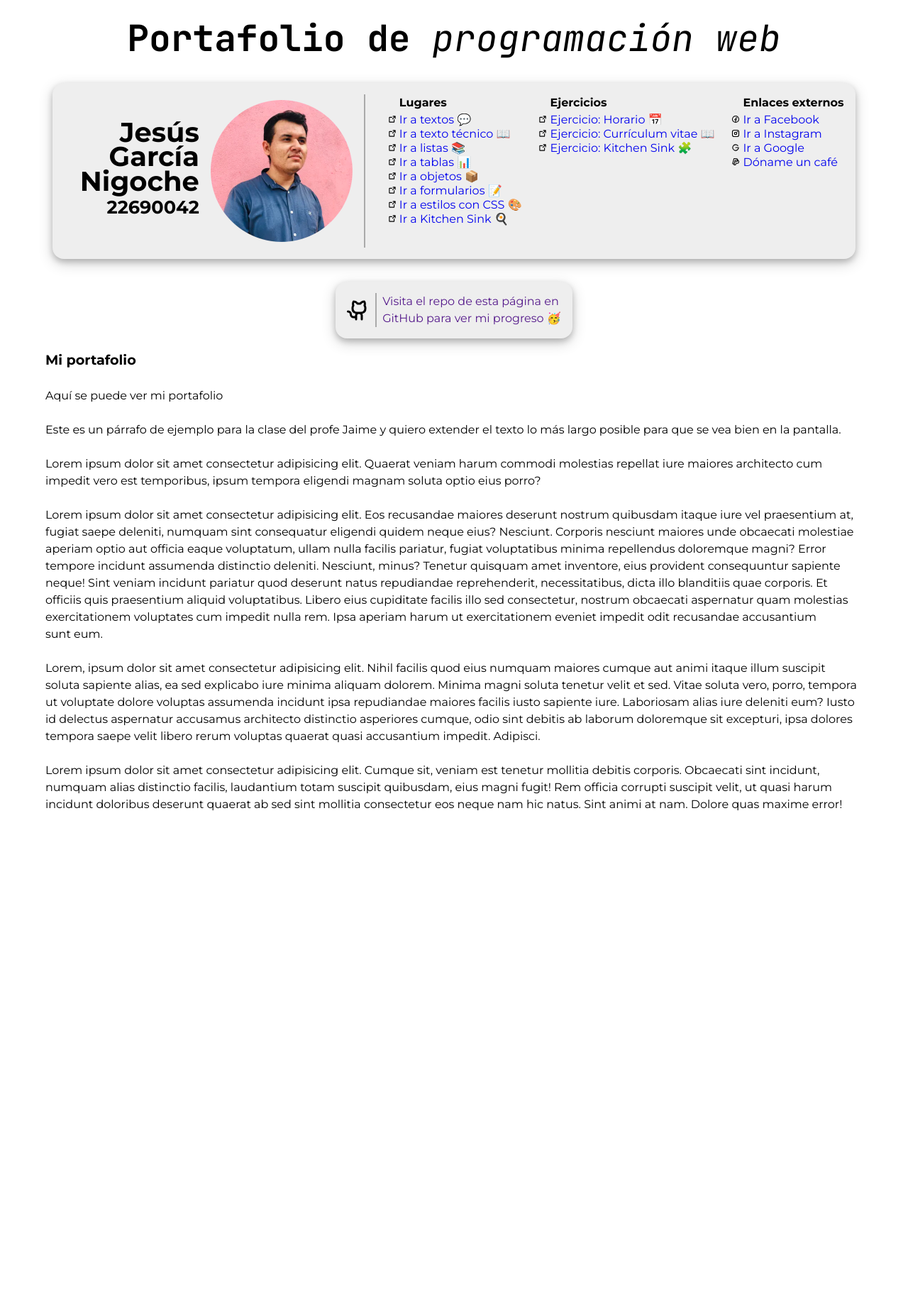
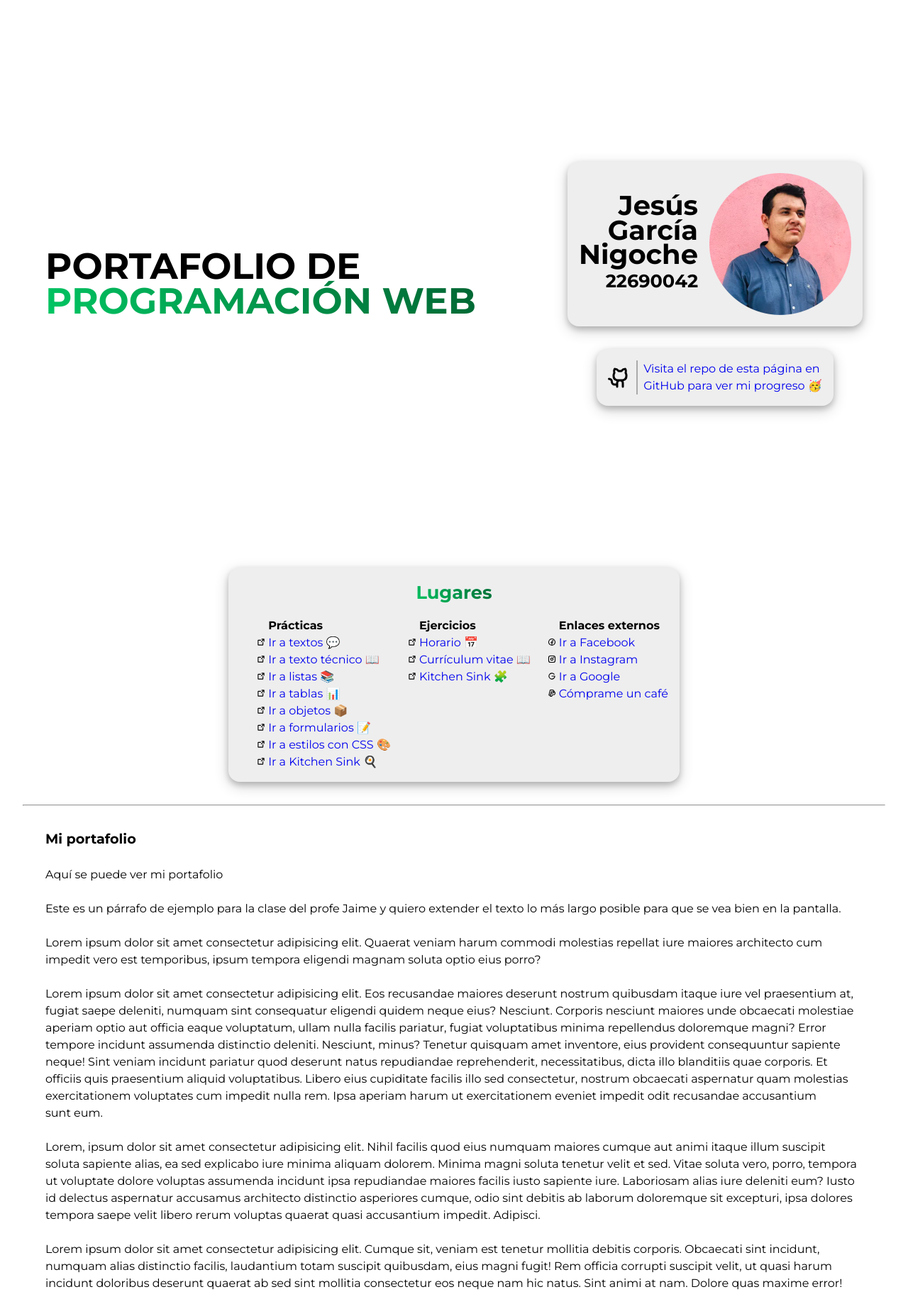
Before and after one commit to jgnTec/PW-Portafolio, a PHP site: page / in a window 1280 px wide. Shown: the whole page at 71% size. Before the commit the page ends 1143 px from the top, so only its background shows below. Run offline with PHP 8.4, Linux system fonts and the light colour scheme.

Commit message:
Ajustes de diseño y correcciones

```diff
--- a/css/index-styles.css
+++ b/css/index-styles.css
@@ -9,13 +9,20 @@ h4 { font-size: 1.2rem; }
 /*header * {
    border: 1px solid orangered;
 }*/
-.mis-datos, header > section, header > section > nav, section, header, .repo-en-github { display: flex; }
+:root {
+   --colorDeAcento: #006432;
+}
 ul > li:has(a)::marker { content: url(/assets/external.svg) " "; }
 ul > li:has(strong) { list-style: none; }
 a { text-decoration: none; }
-.principal {
+hr { margin: 32px; }
+main {
+   padding: 0 5vw;
+}
+.destacado {
    background-color: #eee;
    padding: 16px;
+   max-width: fit-content;
    border-radius: 16px;
    box-shadow: 0 4px 8px 0 rgba(0, 0, 0, 0.2), 0 6px 20px 0 rgba(0, 0, 0, 0.19);
 }
@@ -24,27 +31,30 @@ a { text-decoration: none; }
    margin: 0 8px;
    height: auto;
 }
+.degradado-texto-verdoso {
+   background-color: black;
+   background-image: linear-gradient(45deg, #00c864, var(--colorDeAcento));
+   background-size: 100%;
+   background-repeat: repeat;
+   background-clip: text;
+   -webkit-background-clip: text;
+   -webkit-text-fill-color: transparent;
+   -moz-background-clip: text;
+   -moz-text-fill-color: transparent;
+}
+.contenedor-generico { display: flex; justify-content: center; align-items: center; }
 
 /* Estilos del documento */
-h1, h1 span {
-   font-family: "JetBrains Mono", monospace;
-}
-h1 span {
-   font-weight: normal;
-   font-style: italic;
-}
-header h1 {
-   text-align: center;
-   padding: 16px;
-   margin-bottom: 8px;
+h1 {
+   line-height: 95%;
+   text-transform: uppercase;
 }
 .yo {
-   padding: 8px;
    display: flex;
-   justify-content: center;
-   align-items: center;
+   flex-direction: row;
 }
 .mis-datos {
+   display: flex;
    flex-direction: column;
    justify-content: center;
    text-align: right;
@@ -57,15 +67,28 @@ header h1 {
 nav > ul > li:has(a) {
    margin-bottom: -4px;
 }
-header > section > nav {
-   flex-direction: row;
+body > nav div.destacado {
+   display: flex;
+   flex-direction: column;
+   align-items: center;
 }
-header > section {
-   justify-content: center;
+body > nav div.destacado h3 {
+   margin-bottom: 16px;
 }
-body {
-   max-width: 90%;
-   margin: auto;
+body > nav div.destacado div {
+   display: flex;
+}
+#principio {
+   height: 100vh;
+   padding: 0 5vw;
+   display: flex;
+   justify-content: space-between;
+   align-items: center;
+}
+#principio > section {
+   display: flex;
+   flex-direction: column;
+   align-items: center;
 }
 main p {
    margin: 24px 0;
@@ -74,28 +97,24 @@ main p {
    text-align: center;
 }
 .mi-foto {
-   background-image: url("/assets/IMG_E3041b-edit3.webp");
+   background-image: url(/assets/IMG_E3041b-edit3.webp);
    background-size: cover;
-   width: 200px;
-   height: 200px;
+   min-width: 200px;
+   min-height: 200px;
 }
 li:has(a.fb)::marker { content: url(/assets/facebook.svg) " "; }
 li:has(a.ig)::marker { content: url(/assets/instagram.svg) " "; }
 li:has(a.goo)::marker { content: url(/assets/google.svg) " "; }
 li:has(a.pay)::marker { content: url(/assets/paypal.svg) " "; }
 #repo-en-github {
+   display: flex;
    margin-top: 32px;
    width: auto;
    align-items: center;
 }
 #repo-en-github img {
-   width: 32px;
-   height: 32px;
-}
-header {
-   flex-direction: column;
-   align-items: center;
-   margin-bottom: 16px;
+   min-width: 32px;
+   min-height: 32px;
 }
 #repo-en-github .linea-vertical {
    height: 3em;
--- a/index.html
+++ b/index.html
@@ -11,20 +11,31 @@
     <title>Portafolio</title>
 </head>
 <body>
-    <header>
-        <h1>Portafolio de <span>programación web</span></h1>
-        <section class="principal">
-            <div class="yo">
+    <header id="principio">
+        <h1>Portafolio de <span class="degradado-texto-verdoso">programación web</span></h1>
+        <section>
+            <div class="yo destacado">
                 <div class="mis-datos">
                     <h2>Jesús García Nigoche</h2>
                     <h3>22690042</h3>
                 </div>
                 <div class="mi-foto"></div>
             </div>
-            <div class="linea-vertical"></div>
-            <nav>
+            <a href="https://github.com/jgnTec" target="_blank">
+                <section id="repo-en-github" class="destacado">
+                    <img src="assets/github.svg" alt="GitHub">
+                    <div class="linea-vertical"></div>
+                    <p>Visita el repo de esta página en <br> GitHub para ver mi progreso 🥳</p>
+                </section>
+            </a>
+        </section>
+    </header>
+    <nav class="contenedor-generico">
+        <div class="destacado">
+            <h3 class="degradado-texto-verdoso">Lugares</h3>
+            <div>
                 <ul>
-                    <li><strong>Lugares</strong></li>
+                    <li><strong>Prácticas</strong></li>
                     <li><a href="textos.html">Ir a textos 💬</a></li>
                     <li><a href="tecnico.html">Ir a texto técnico 📖</a></li>
                     <li><a href="listas.html">Ir a listas 📚</a></li>
@@ -36,27 +47,21 @@
                 </ul>
                 <ul>
                     <li><strong>Ejercicios</strong></li>
-                    <li><a href="horario.html">Ejercicio: Horario 📅</a></li>
-                    <li><a href="cv.html">Ejercicio: Currículum vitae 📖</a></li>
-                    <li><a href="ks2.html">Ejercicio: Kitchen Sink 🧩</a></li>
+                    <li><a href="horario.html">Horario 📅</a></li>
+                    <li><a href="cv.html">Currículum vitae 📖</a></li>
+                    <li><a href="ks2.html">Kitchen Sink 🧩</a></li>
                 </ul>
                 <ul>
                     <li><strong>Enlaces externos</strong></li>
                     <li><a class="fb" href="https://www.facebook.com">Ir a Facebook</a></li>
                     <li><a class="ig" href="https://www.instagram.com">Ir a Instagram</a></li>
                     <li><a class="goo" href="https://www.google.com">Ir a Google</a></li>
-                    <li><a class="pay" href="https://paypal.me/jgn1022">Dóname un café</a></li>
+                    <li><a class="pay" href="https://paypal.me/jgn1022">Cómprame un café</a></li>
                 </ul>
-            </nav>
-        </section>
-        <a href="">
-            <section id="repo-en-github" class="principal">
-                <img src="assets/github.svg" alt="GitHub">
-                <div class="linea-vertical"></div>
-                <p>Visita el repo de esta página en <br> GitHub para ver mi progreso 🥳</p>
-            </section>
-        </a>
-    </header>
+            </div>
+        </div>
+    </nav>
+    <hr>
     <main>
         <article>
             <h4>Mi portafolio</h4>
```
